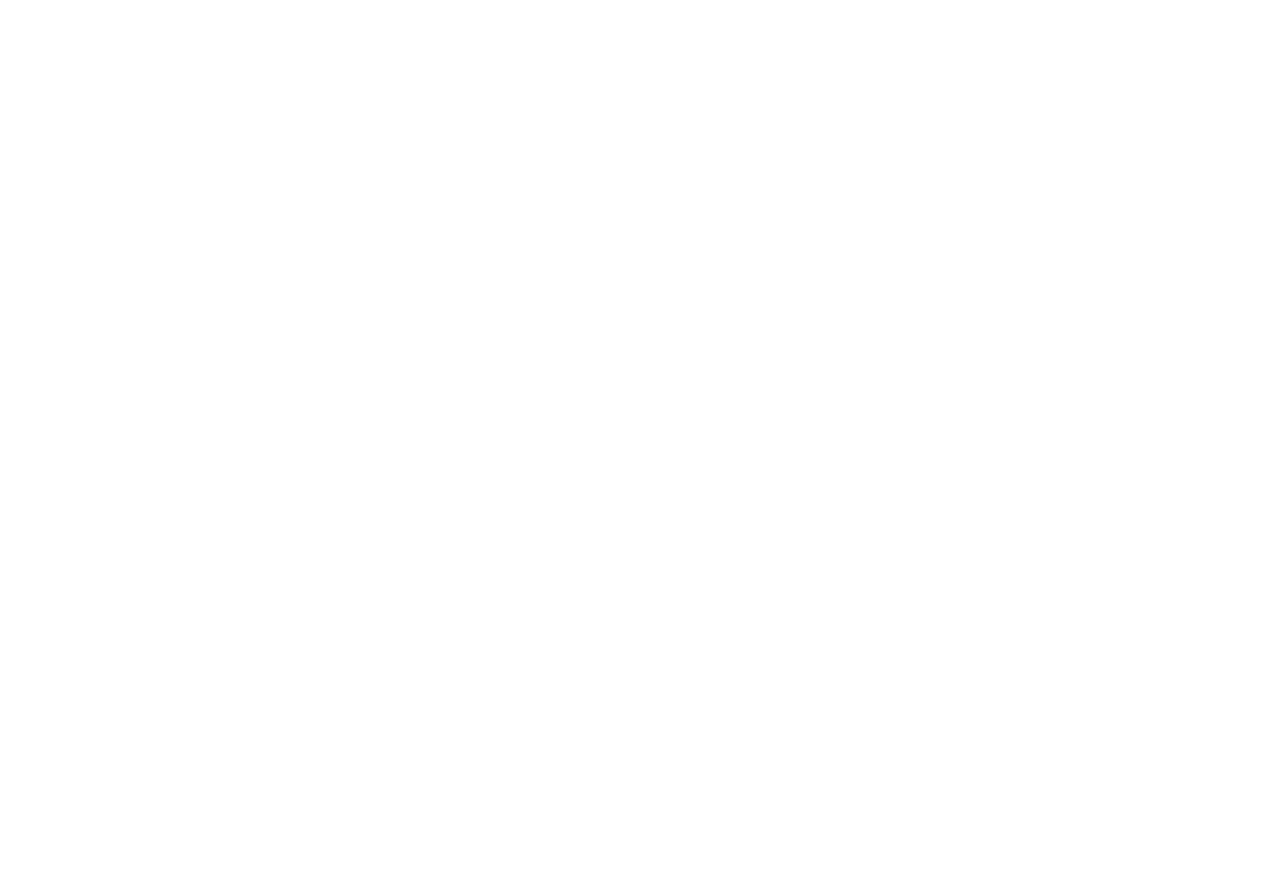
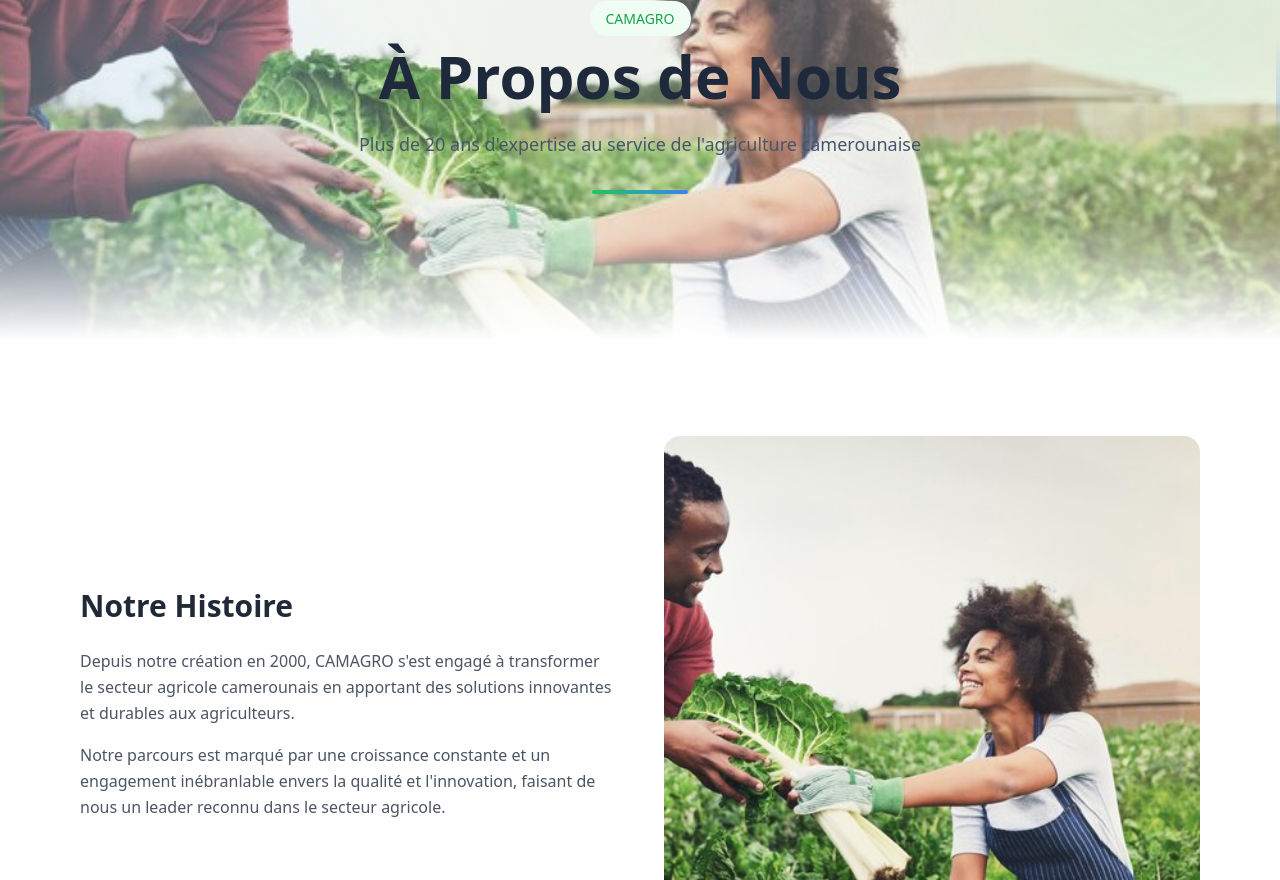
Before and after one commit to Level237/camagrocompany, a React (Vite) app: page /about in a window 1280 px wide. Before the commit this address had no page. Shown: the part 220-1100 px from the top of the page. Before the commit the page ends 800 px from the top, so only its background shows below. Built offline with nearby package versions, Linux system fonts and the light colour scheme.

Commit message:
Add About page route to routing configuration

```diff
--- /dev/null
+++ b/src/pages/About.tsx
@@ -0,0 +1,192 @@
+import { motion } from 'framer-motion';
+import HeroSection from '@/components/sections/HeroSection';
+import NavbarStyle from '@/components/layout/NavbarStyle';
+import Footer from '@/components/layout/Footer';
+import about from "@/assets/about3.jpg"
+
+const About = () => {
+  return (
+    <div className="min-h-screen bg-white">
+      <NavbarStyle />
+      <HeroSection
+        title="À Propos de Nous"
+        subtitle="Plus de 20 ans d'expertise au service de l'agriculture camerounaise"
+        backgroundImage={about}
+      />
+
+      {/* Histoire et Mission */}
+      <section className="py-16 lg:py-24">
+        <div className="container mx-auto max-w-6xl px-4">
+          <div className="grid lg:grid-cols-2 gap-12 items-center">
+            <motion.div
+              initial={{ opacity: 0, x: -20 }}
+              whileInView={{ opacity: 1, x: 0 }}
+              viewport={{ once: true }}
+              transition={{ duration: 0.8 }}
+            >
+              <h2 className="text-3xl font-bold mb-6 text-gray-800">Notre Histoire</h2>
+              <p className="text-gray-600 mb-4 leading-relaxed">
+                Depuis notre création en 2000, CAMAGRO s'est engagé à transformer le secteur agricole camerounais en apportant des solutions innovantes et durables aux agriculteurs.
+              </p>
+              <p className="text-gray-600 leading-relaxed">
+                Notre parcours est marqué par une croissance constante et un engagement inébranlable envers la qualité et l'innovation, faisant de nous un leader reconnu dans le secteur agricole.
+              </p>
+            </motion.div>
+            <motion.div
+              initial={{ opacity: 0, x: 20 }}
+              whileInView={{ opacity: 1, x: 0 }}
+              viewport={{ once: true }}
+              transition={{ duration: 0.8 }}
+              className="relative"
+            >
+              <div className="aspect-square rounded-2xl overflow-hidden">
+                <img
+                  src={about}
+                  alt="Notre Histoire"
+                  className="w-full h-full object-cover"
+                />
+              </div>
+              <div className="absolute -bottom-6 -right-6 w-32 h-32 bg-green-100 rounded-2xl -z-10"></div>
+            </motion.div>
+          </div>
+        </div>
+      </section>
+
+      {/* Valeurs */}
+      <section className="py-16 bg-gray-50">
+        <div className="container mx-auto max-w-6xl px-4">
+          <motion.h2
+            initial={{ opacity: 0, y: 20 }}
+            whileInView={{ opacity: 1, y: 0 }}
+            viewport={{ once: true }}
+            className="text-3xl font-bold text-center mb-16"
+          >
+            Nos Valeurs
+          </motion.h2>
+          <div className="grid md:grid-cols-3 gap-8">
+            {[
+              {
+                icon: "🌱",
+                title: "Innovation",
+                description: "Nous recherchons constamment de nouvelles solutions pour améliorer les pratiques agricoles."
+              },
+              {
+                icon: "🤝",
+                title: "Engagement",
+                description: "Nous nous engageons pleinement dans la réussite de nos clients et partenaires."
+              },
+              {
+                icon: "♻️",
+                title: "Durabilité",
+                description: "Nous promouvons une agriculture respectueuse de l'environnement."
+              }
+            ].map((value, index) => (
+              <motion.div
+                key={value.title}
+                initial={{ opacity: 0, y: 20 }}
+                whileInView={{ opacity: 1, y: 0 }}
+                viewport={{ once: true }}
+                transition={{ duration: 0.5, delay: index * 0.1 }}
+                className="bg-white p-6 rounded-2xl shadow-lg hover:shadow-xl transition-shadow"
+              >
+                <div className="text-4xl mb-4">{value.icon}</div>
+                <h3 className="text-xl font-semibold mb-3">{value.title}</h3>
+                <p className="text-gray-600">{value.description}</p>
+              </motion.div>
+            ))}
+          </div>
+        </div>
+      </section>
+
+      {/* Équipe */}
+      <section className="py-16 lg:py-24">
+        <div className="container mx-auto max-w-6xl px-4">
+          <motion.h2
+            initial={{ opacity: 0, y: 20 }}
+            whileInView={{ opacity: 1, y: 0 }}
+            viewport={{ once: true }}
+            className="text-3xl font-bold text-center mb-16"
+          >
+            Notre Équipe
+          </motion.h2>
+          <div className="grid md:grid-cols-4 gap-8">
+            {[
+              {
+                name: "Jean Kouassi",
+                role: "Directeur Général",
+                image: "/images/team-1.jpg"
+              },
+              {
+                name: "Marie Ndongo",
+                role: "Responsable Technique",
+                image: "/images/team-2.jpg"
+              },
+              {
+                name: "Paul Tamba",
+                role: "Expert Agronome",
+                image: "/images/team-3.jpg"
+              },
+              {
+                name: "Sarah Eyenga",
+                role: "Responsable Commercial",
+                image: "/images/team-4.jpg"
+              }
+            ].map((member, index) => (
+              <motion.div
+                key={member.name}
+                initial={{ opacity: 0, y: 20 }}
+                whileInView={{ opacity: 1, y: 0 }}
+                viewport={{ once: true }}
+                transition={{ duration: 0.5, delay: index * 0.1 }}
+                className="text-center"
+              >
+                <div className="relative w-48 h-48 mx-auto mb-4">
+                  <div className="absolute inset-0 bg-gradient-to-br from-green-400 to-blue-500 rounded-full transform rotate-6"></div>
+                  <div className="absolute inset-1 bg-white rounded-full">
+                    <img
+                      src={member.image}
+                      alt={member.name}
+                      className="w-full h-full object-cover rounded-full"
+                    />
+                  </div>
+                </div>
+                <h3 className="text-xl font-semibold mb-1">{member.name}</h3>
+                <p className="text-gray-600">{member.role}</p>
+              </motion.div>
+            ))}
+          </div>
+        </div>
+      </section>
+
+      {/* Statistiques */}
+      <section className="py-16 bg-gradient-to-br from-green-900 to-green-800 text-white">
+        <div className="container mx-auto max-w-6xl px-4">
+          <div className="grid md:grid-cols-4 gap-8">
+            {[
+              { number: "20+", label: "Années d'expérience" },
+              { number: "1000+", label: "Clients satisfaits" },
+              { number: "50+", label: "Experts" },
+              { number: "4", label: "Agences" }
+            ].map((stat, index) => (
+              <motion.div
+                key={stat.label}
+                initial={{ opacity: 0, y: 20 }}
+                whileInView={{ opacity: 1, y: 0 }}
+                viewport={{ once: true }}
+                transition={{ duration: 0.5, delay: index * 0.1 }}
+                className="text-center"
+              >
+                <div className="text-4xl font-bold mb-2">{stat.number}</div>
+                <div className="text-green-100">{stat.label}</div>
+              </motion.div>
+            ))}
+          </div>
+        </div>
+      </section>
+
+      <Footer />
+    </div>
+  );
+};
+
+export default About;
--- a/src/routes/route.tsx
+++ b/src/routes/route.tsx
@@ -2,6 +2,7 @@
 import Homepage from "../pages/Homepage";
 import Produits from "@/pages/Produits";
 import Services from "@/pages/Services";
+import About from "@/pages/About";
 const routes=createBrowserRouter([
     {
         path:"/",
@@ -12,6 +13,9 @@
     },{
         path:"/services",
         element:<Services/>,
+    },{
+        path:"/about",
+        element:<About/>,
     }
 ])
 
```
Also changed, not shown: src/assets/about3.jpg (added).
